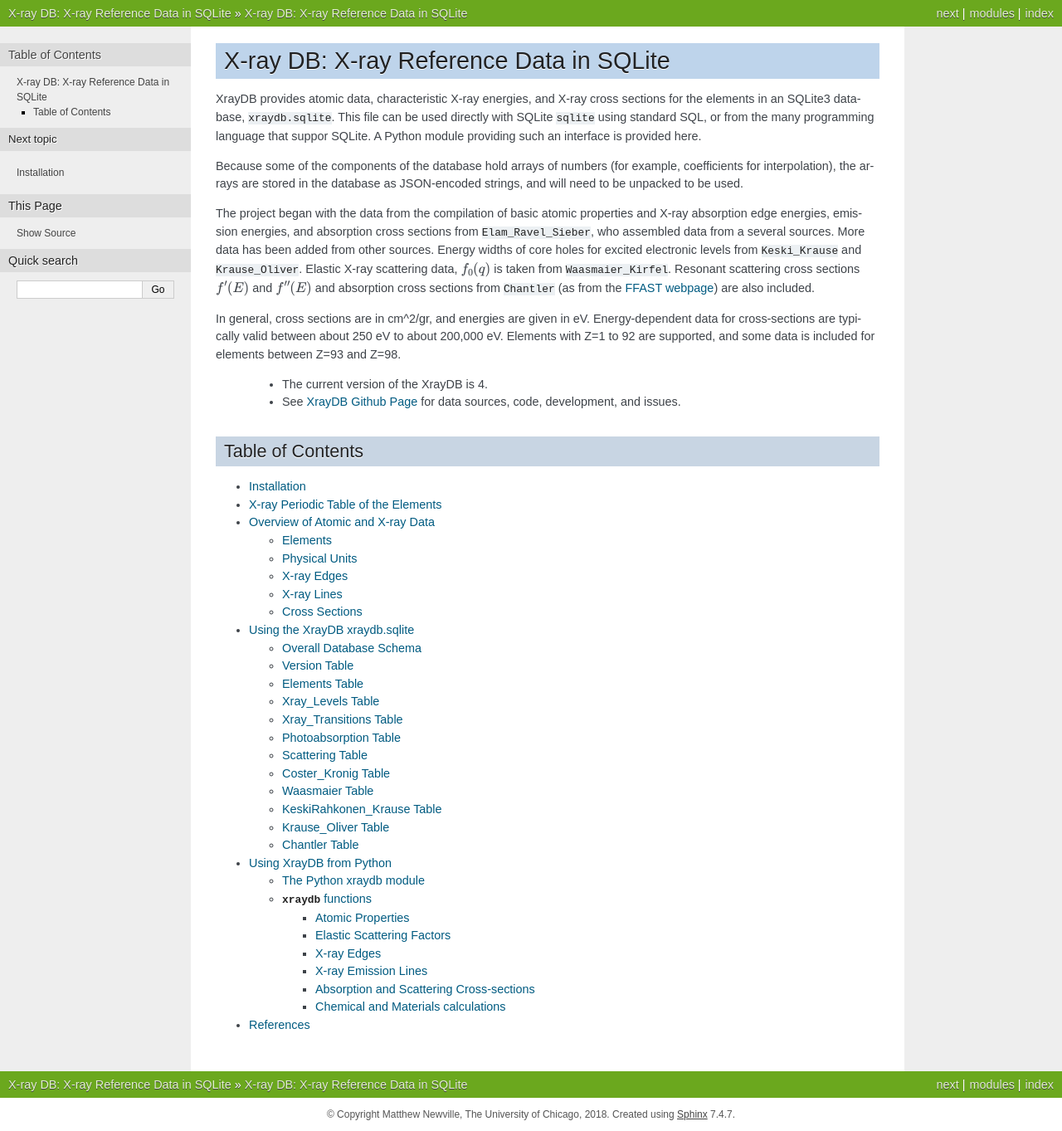
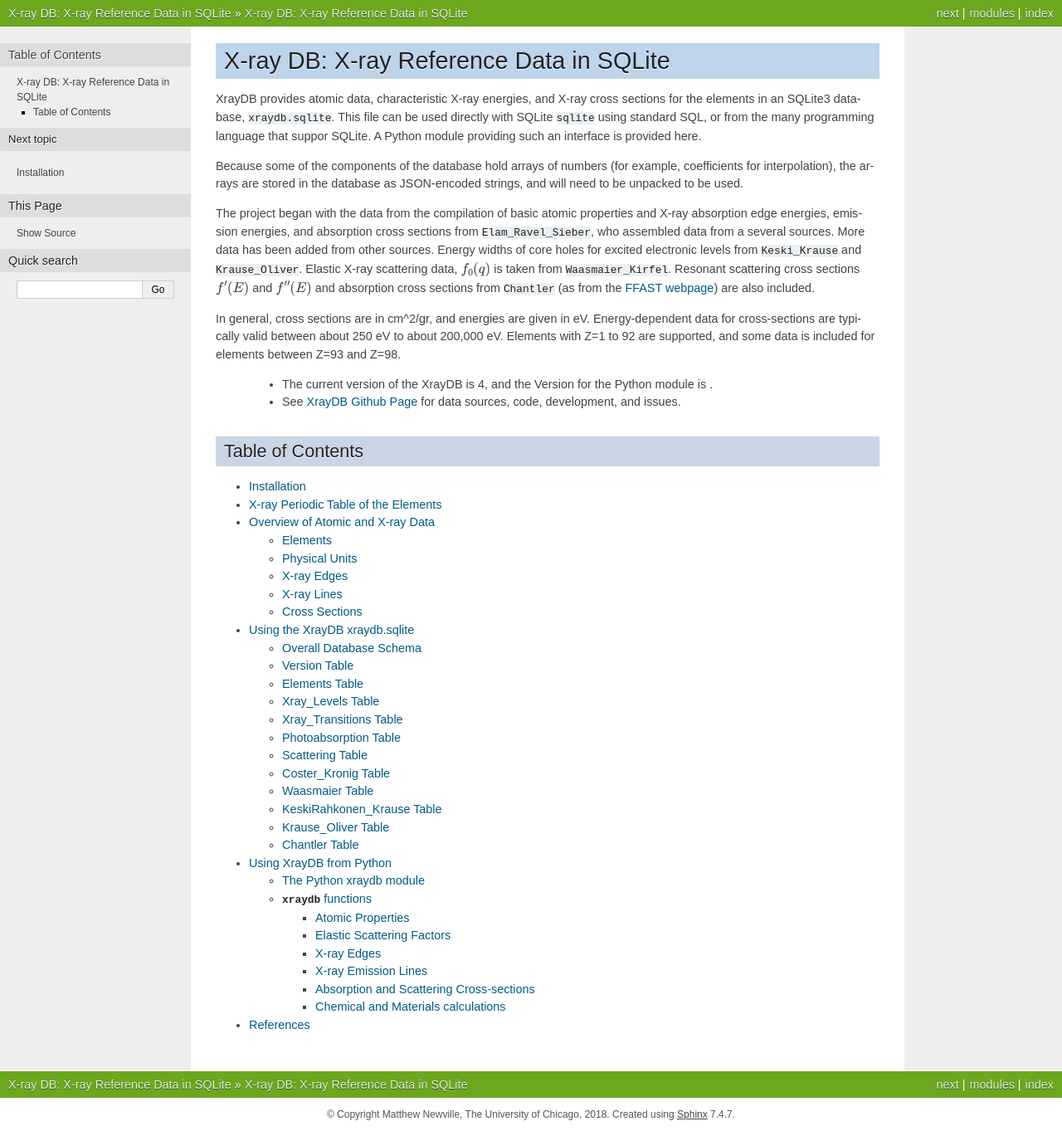
Before and after one commit to xraypy/XrayDB, a Sphinx documentation site: the page built from doc/index.rst, in a window 1280 px wide. Shown: the whole page at 83% size. Built offline with Sphinx 7.4.7, drawn with Linux system fonts in a browser that asks for light colours; the version number could not be read and is left out; cross-references to code outside the pages are shown as plain code.

Commit message:
add version information

```diff
--- a/doc/index.rst
+++ b/doc/index.rst
@@ -32,7 +32,8 @@ Energy-dependent data for cross-sections are typically valid between about
 250 eV to about 200,000 eV.  Elements with Z=1 to 92 are supported, and
 some data is included for elements between Z=93 and Z=98.
 
-   * The current version of the XrayDB is 4.
+   * The current version of the XrayDB is 4, and the Version for the Python
+     module is |release|.
 
    * See `XrayDB Github Page`_ for data sources, code, development, and
      issues.
--- a/doc/python.rst
+++ b/doc/python.rst
@@ -10,6 +10,8 @@
 
     pip install xraydb
 
+The current version of the Python module is |release|, corresponding to
+version 4 of `xraydb.sqlite`.
 
 The Python xraydb module
 ----------------------------------
```
